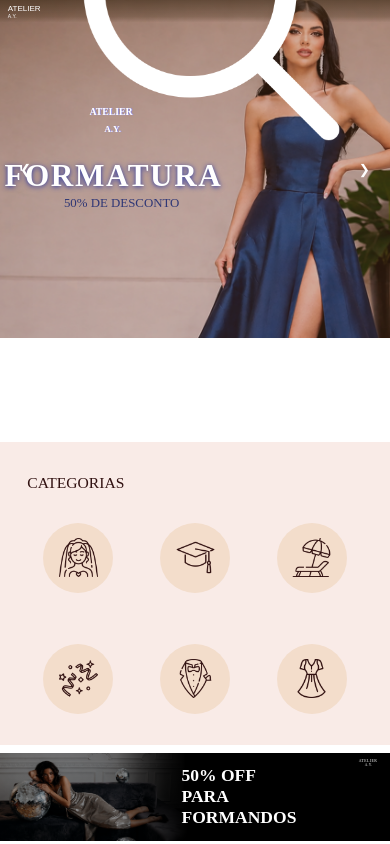
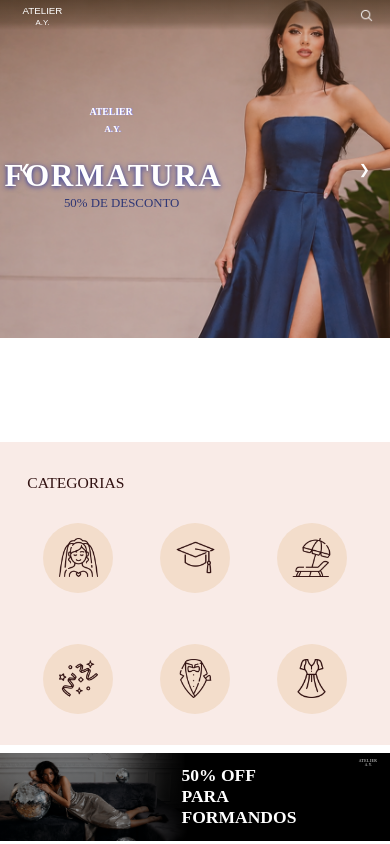
Before and after one commit to Atelier-A-Y/FrontEnd, a Vue app: page / in a window 390 px wide. Shown: the top 844 px of the page. Built offline with nearby package versions, Linux system fonts and the light colour scheme; a web font is replaced by a local one.

Commit message:
Feat: ajustes na barra de pesquisa #35

```diff
--- a/dev-dist/sw.js
+++ b/dev-dist/sw.js
@@ -82,7 +82,7 @@ define(['./workbox-5a5d9309'], (function (workbox) { 'use strict';
     "revision": "3ca0b8505b4bec776b69afdba2768812"
   }, {
     "url": "index.html",
-    "revision": "0.9aq99a1m4t8"
+    "revision": "0.lf307gbakn8"
   }], {});
   workbox.cleanupOutdatedCaches();
   workbox.registerRoute(new workbox.NavigationRoute(workbox.createHandlerBoundToURL("index.html"), {
--- a/src/components/HeaderComponent.vue
+++ b/src/components/HeaderComponent.vue
@@ -229,11 +229,11 @@ function irParaHome(){
         </li>
       </ul>
   </div>
+
   <div :class="{ scrolled: headerAtivo }" class="topo-mobile">
 
     <div class="texto-mobile">
-      <p class="titulo-mobile">ATELIER</p>
-      <p class="sigla-mobile">A.Y.</p>
+      <p class="titulo-mobile">ATELIER <span class="sigla-mobile">A.Y.</span></p>
     </div>
 
     <div class="search-container-mobile">
@@ -521,14 +521,12 @@ function irParaHome(){
   }
 
   .topo-mobile{
-    display: block;
-    background-color: #8d1e1e;
     position: fixed;
     top: 0;
     left: 0;
     width: 100%;
-    height: 6vw;
-    padding: 0 2vw;
+    height: 8vw;
+    padding: 0 4vw;
     display: flex;
     align-items: center;
     z-index: 99;
@@ -542,7 +540,6 @@ function irParaHome(){
       background 0.4s ease,
       backdrop-filter 0.4s ease,
       box-shadow 0.4s ease;
-    justify-content: space-between;
   }
 
   .topo-mobile.scrolled {
@@ -553,108 +550,50 @@ function irParaHome(){
   }
 
   .texto-mobile {
-    align-items: center;
+    text-align: center;
   }
 
   .titulo-mobile {
-    font-size: 8px;
+    font-size: 2.5vw;
     color: white;
     margin: 0;
   }
 
   .sigla-mobile {
-    font-size: 5px;
+    font-size: 2vw;
     color: white;
     margin: 0;
   }
 
-  .menu {
-    display: flex;
-    gap: 2vw;
-  }
-
-  .menu li a {
-    text-decoration: none;
-    color: white;
-    font-size: 0.9rem;
-    transition: 0.3s;
-  }
-
-  .menu li a:hover {
-    opacity: 0.7;
-  }
-
-  .globo img {
-    width: 1.8vw;
-    margin-left: 35vw;
-  }
-
-  .submenu {
-    position: absolute;
-    top: 5vw;
-    left: 50vw;
-    background: white;
-    margin: 0;
-    padding: 8px 25px 8px 10px;
-    border-radius: 6px;
-    min-width: 180px;
-    box-shadow: 0px 4px 8px rgba(0, 0, 0, 0.2);
-  }
-
-  .cima {
-    display: flex;
-  }
-
-  .baixo {
-    display: flex;
-  }
-
-  .submenu li {
-    padding: 8px 25px;
-    margin-left: 1vw;
-  }
-
-  .submenu li a {
-    color: #311111;
-    font-weight: 500;
-    display: block;
-    text-decoration: none;
-  }
-
-  .submenu li a:hover {
-    background: #f1f1f1;
-    color: #311111;
-    font-weight: bold;
-  }
-
-  .search-container {
+  .search-container-mobile {
     position: relative;
     display: flex;
     align-items: center;
     width: 320px;
     max-width: 100%;
+    justify-content: flex-end;
   }
 
-  .search-input {
+  .search-input-mobile {
     width: 100%;
     padding: 8px 35px 8px 0;
     border: none;
     border-bottom: 1px solid white;
     background: transparent;
-    font-size: 16px;
+    font-size: 8px;
     color: white;
   }
 
-  .search-input::placeholder {
+  .search-input-mobile::placeholder {
     color: rgba(255, 255, 255, 0.7);
   }
 
-  .icon-lupa {
-    width: 1.5vw;
-    height: 1.5vw;
+  .icon-lupa-mobile {
+    width: 4vw;
+    height: 4vw;
   }
 
-  .results-list {
+  .results-list-mobile {
     position: absolute;
     top: 120%;
     left: 0;
@@ -666,11 +605,11 @@ function irParaHome(){
       0 1vw 2vw rgba(0, 0, 0, 0.1);
   }
 
-  .results-list ul {
+  .results-list-mobile ul {
     list-style: none;
   }
 
-  .result-item {
+  .result-item-mobile {
     display: flex;
     align-items: center;
     gap: 1vw;
@@ -679,26 +618,30 @@ function irParaHome(){
     transition: 0.3s;
   }
 
-  .result-item:hover,
-  .result-item.ativo {
+  .result-item-mobile:hover,
+  .result-item-mobile.ativo {
     background: #f5e9e0;
   }
 
-  .topo.scrolled .titulo,
-  .topo.scrolled .sigla,
-  .topo.scrolled .menu li a {
+  .topo-mobile.scrolled .titulo,
+  .topo-mobile.scrolled .sigla,
+  .topo-mobile.scrolled .menu li a {
     color: #311111;
   }
 
-  .topo.scrolled .search-input {
+  .topo-mobile.scrolled .search-input-mobile {
     color: #311111;
 
     border-bottom:
       0.1vw solid #84453d;
   }
 
-  .topo.scrolled .search-input::placeholder {
+  .topo-mobile.scrolled .search-input-mobile .search-input-mobile::placeholder {
     color: rgba(49, 17, 17, 0.5);
+  }
+
+  .item-icon-mobile img {
+  width: 4vw;
   }
 }
 
```
